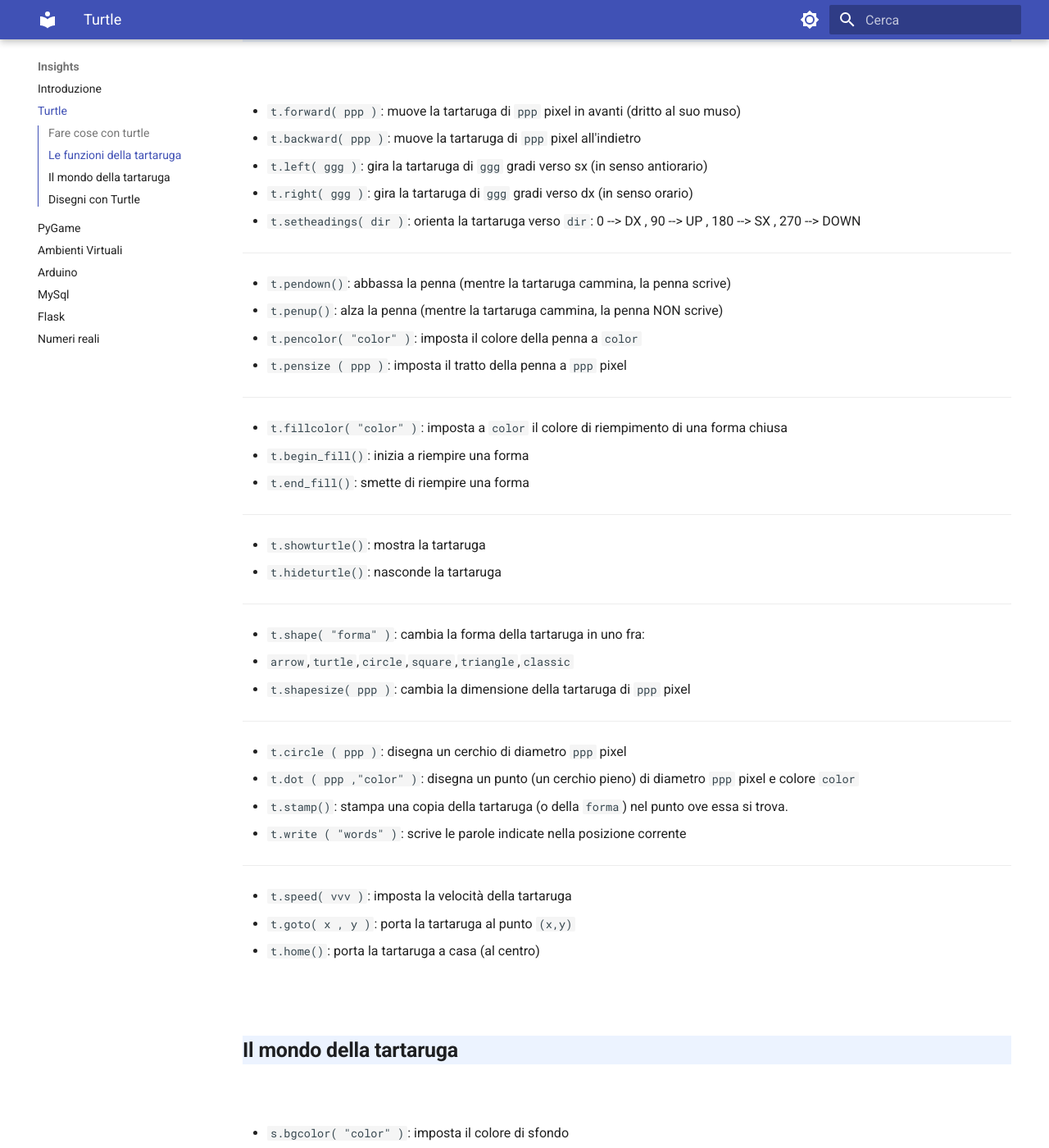
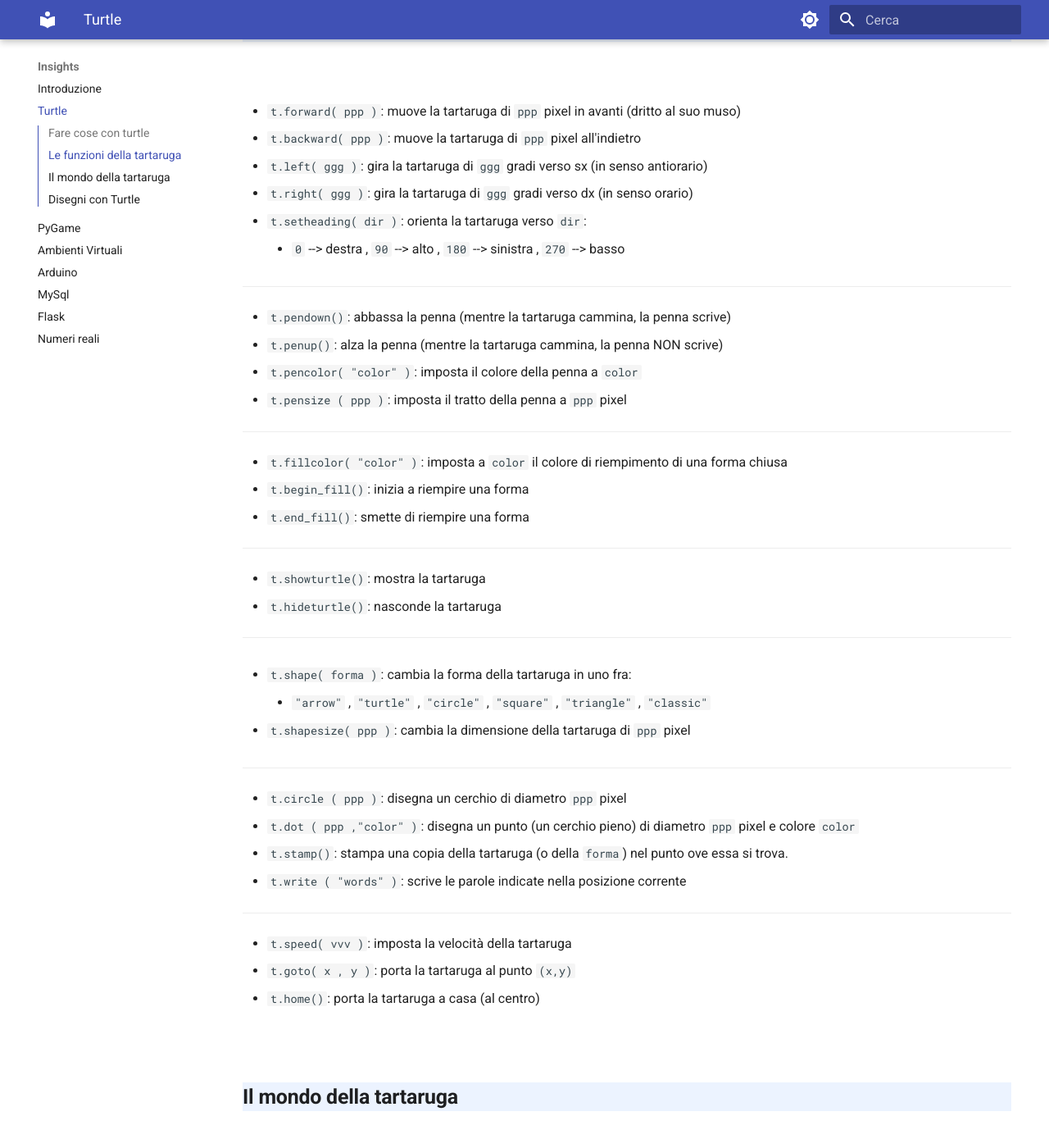
Before and after one commit to adjamhub/pyhandouts, an MkDocs documentation site: the page built from docs/insights/01_turtle.md, in a window 1280 px wide and 1400 px high, scrolled down 838 px. Shown: the whole window at 82% size. Built offline with MkDocs 1.6.1 and Material for MkDocs 9.7.7, drawn with Linux system fonts in a browser that asks for light colours.

Commit message:
turtle fixes

```diff
--- a/docs/insights/01_turtle.md
+++ b/docs/insights/01_turtle.md
@@ -34,7 +34,9 @@ s = Screen()
 
 - `t.left( ggg )`: gira la tartaruga di `ggg` gradi verso sx (in senso antiorario)
 - `t.right( ggg )`: gira la tartaruga di `ggg` gradi verso dx (in senso orario)
-- `t.setheadings( dir )`: orienta la tartaruga verso `dir`: 0 --> DX , 90 --> UP , 180 --> SX , 270 --> DOWN
+- `t.setheading( dir )`: orienta la tartaruga verso `dir`:
+
+    - `0` --> destra , `90` --> alto , `180` --> sinistra , `270` --> basso
 
 ---
 
@@ -56,8 +58,10 @@ s = Screen()
 
 ---
 
-- `t.shape( "forma" )`: cambia la forma della tartaruga in uno fra:
-   + `arrow`,`turtle`,`circle`,`square`,`triangle`,`classic`
+- `t.shape( forma )`: cambia la forma della tartaruga in uno fra:
+
+    - `"arrow"` , `"turtle"` , `"circle"` , `"square"` , `"triangle"` , `"classic"`
+
 - `t.shapesize( ppp )`: cambia la dimensione della tartaruga di `ppp` pixel
 
 ---
```
